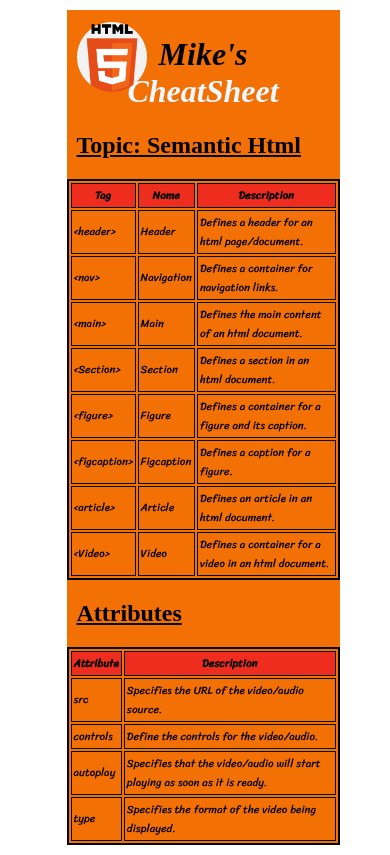
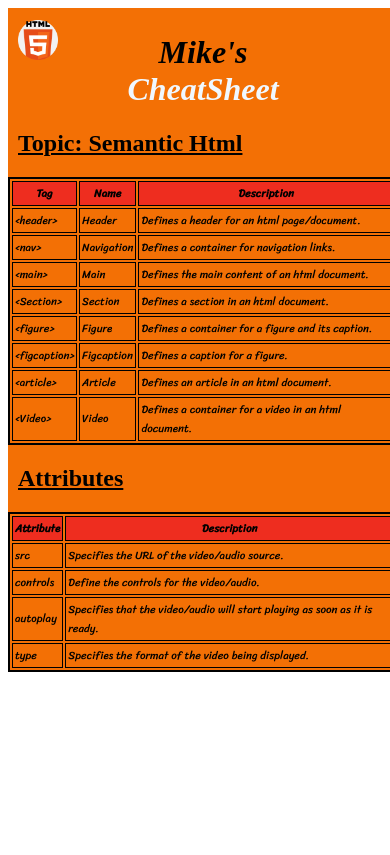
Before and after one commit to mike-MTJ/mike-MTJ.github.io, a plain HTML site: page index.html in a window 390 px wide. Drawn offline with Linux system fonts and the light colour scheme.

Commit message:
Update styles.css
Added some more media queries

```diff
--- a/styles.css
+++ b/styles.css
@@ -55,7 +55,7 @@ thead {
     background-color: rgb(238, 45, 31);
 }
 
-/* Media queries for responsive table */
+/* Media queries for responsive table and logo */
 @media (max-width: 1200px) {
     table {
         font-size: 14px;
@@ -81,6 +81,10 @@ thead {
     th, td {
         padding: 4px;
     }
+    .logo {
+        width: 50px;
+        height: 50px;
+    }
 }
 
 @media (max-width: 576px) {
@@ -90,4 +94,12 @@ thead {
     th, td {
         padding: 2px;
     }
+    .logo {
+        width: 40px;
+        height: 40px;
+    }
+    .container {
+        width: 100vw;
+        margin: 0;
+    }
 }
```
